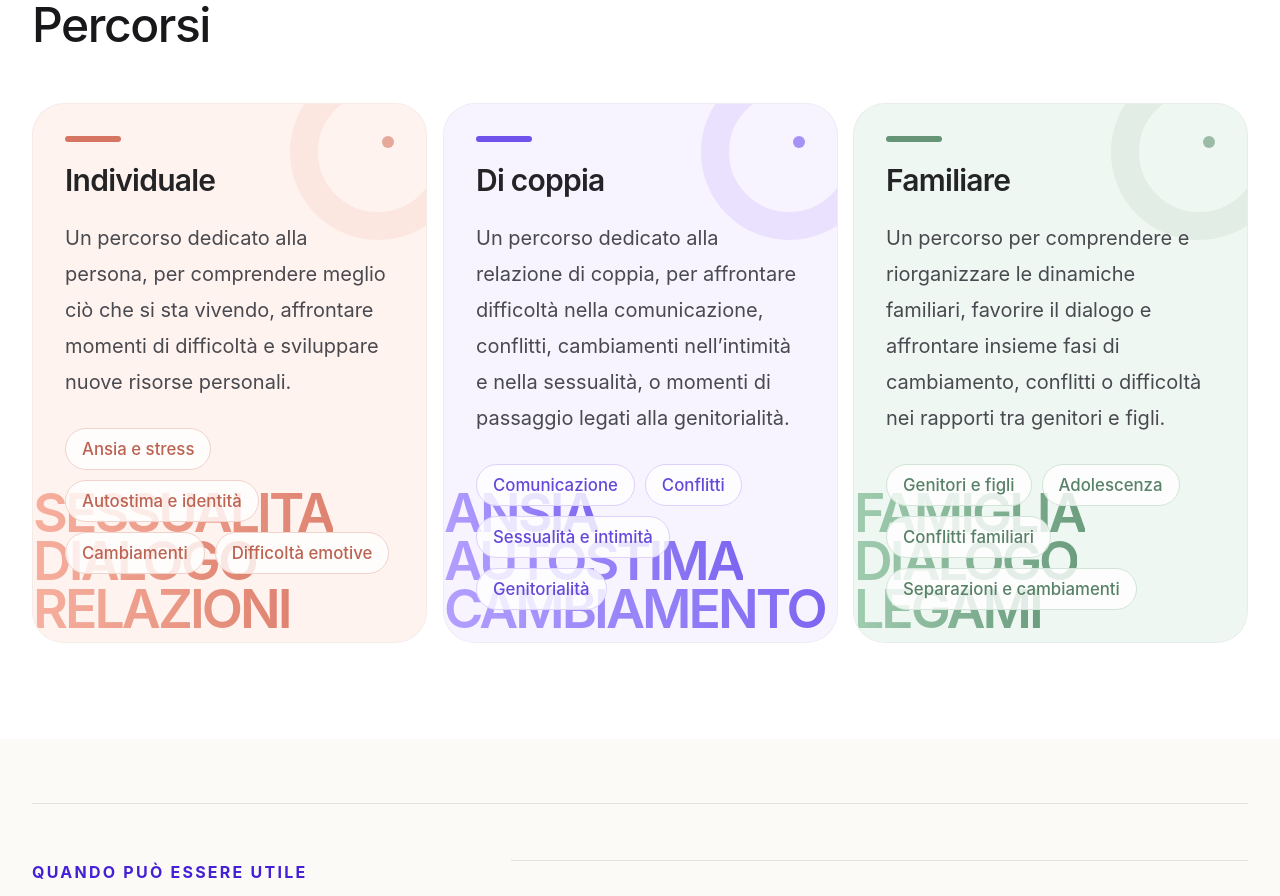
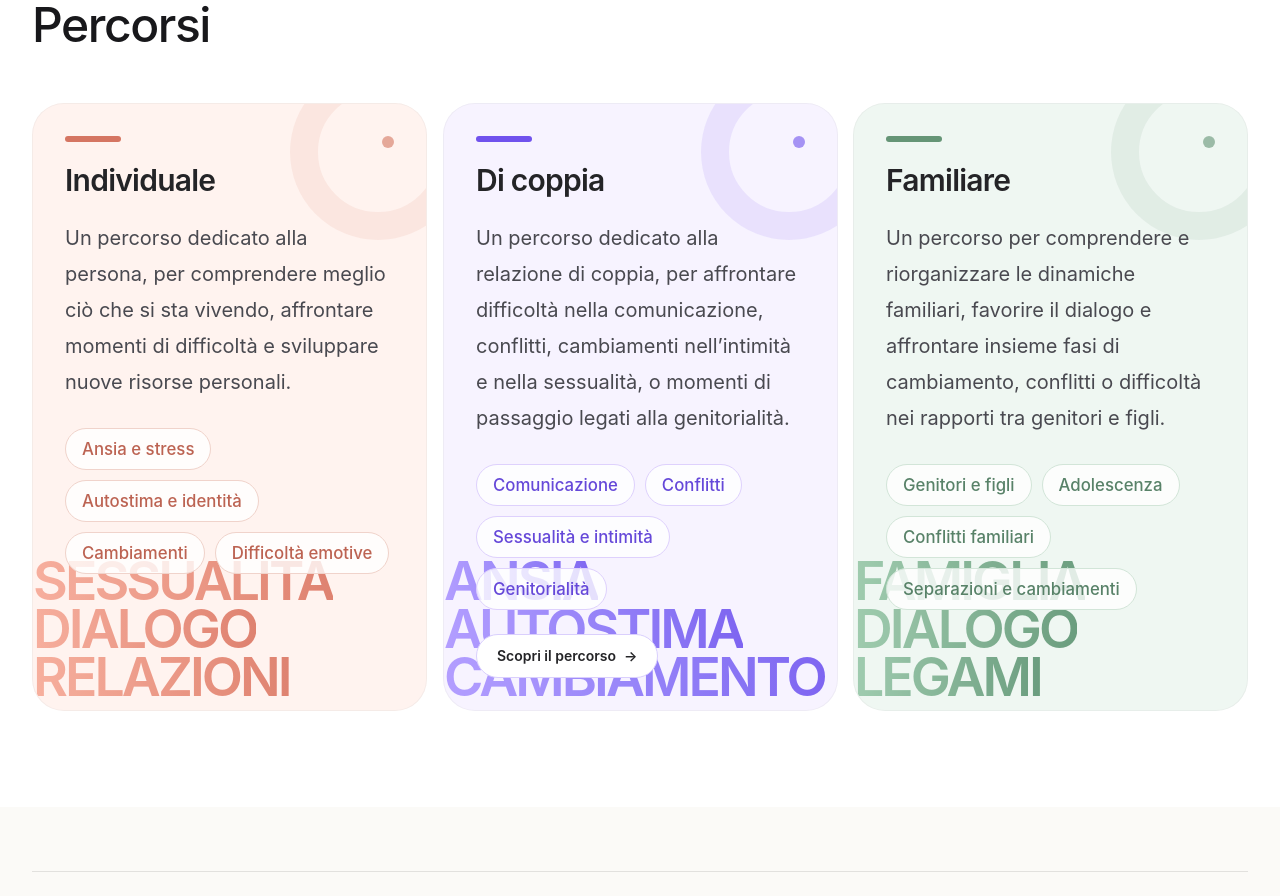
Before and after one commit to Yvanesse/giorgia-psychologist, a Next.js app: page / in a window 1280 px wide. Shown: the part 1620-2516 px from the top of the page. Built offline with nearby package versions, Linux system fonts and the light colour scheme.

Commit message:
feat: link homepage couple card to couples support page

```diff
--- a/src/components/sections/AreasSection.tsx
+++ b/src/components/sections/AreasSection.tsx
@@ -1,6 +1,7 @@
 "use client";
 
 import { useEffect, useRef, useState } from "react";
+import Link from "next/link";
 
 import { areasContent } from "@/data";
 import { Container, Heading, Section } from "@/components/ui";
@@ -175,6 +176,17 @@ export function AreasSection() {
                     ))}
                   </div>
 
+                  {item.href === "/percorsi/coppia" ? (
+                    <div className="relative z-20 mt-6">
+                      <Link
+                        className="inline-flex min-h-11 items-center justify-center gap-2 rounded-full border border-[#d8cdfd] bg-white px-5 text-sm font-semibold text-primary-strong transition-colors hover:bg-[#f3efff]"
+                        href={item.href}
+                        onClick={(event) => event.stopPropagation()}
+                      >
+                        Scopri il percorso <span aria-hidden="true">→</span>
+                      </Link>
+                    </div>
+                  ) : null}
                   {item.note ? <p className="mt-auto pt-7 text-base leading-7 text-ink-muted">{item.note}</p> : <div className="mt-auto" />}
                 </div>
               </article>
```
